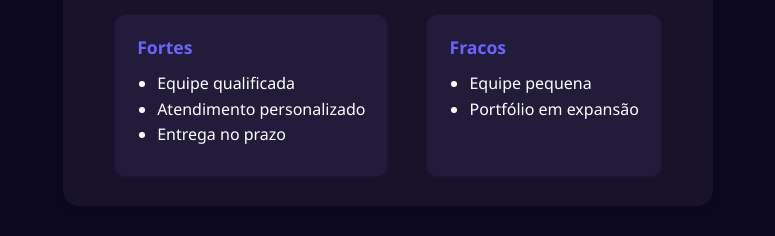
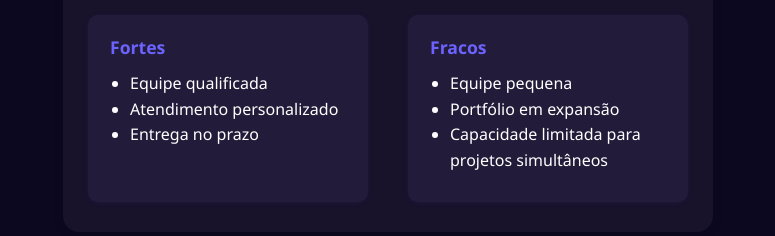
Before and after one commit to YgorBirochi/InCode, a plain HTML site: page index.html in a window 1280 px wide. Shown: the part 716-952 px from the top of the page, without its empty margins (252-1027 px from the left). Drawn offline with Linux system fonts and the light colour scheme.

Commit message:
Melhoria pontos fortes e fracos

```diff
--- a/assets/css/style.css
+++ b/assets/css/style.css
@@ -54,6 +54,7 @@ ul {
     display: flex;
     gap: 40px;
     justify-content: center;
+    align-items: stretch;
 }
 
 .pontos-lista > div {
@@ -61,7 +62,16 @@ ul {
     padding: 18px 22px;
     border-radius: 10px;
     min-width: 160px;
+    flex: 1 1 0;
+    display: flex;
+    flex-direction: column;
     box-shadow: 0 1px 6px rgba(108,99,255,0.07);
+    /* Garante que ambos tenham a mesma altura */
+}
+
+.pontos-lista ul {
+    flex: 1;
+    /* Permite que a lista cresça igualmente */
 }
 
 .pontos-lista h3 {
--- a/index.html
+++ b/index.html
@@ -44,6 +44,7 @@
                 <ul>
                     <li>Equipe pequena</li>
                     <li>Portfólio em expansão</li>
+                    <li>Capacidade limitada para projetos simultâneos</li>
                 </ul>
             </div>
         </div>
```
